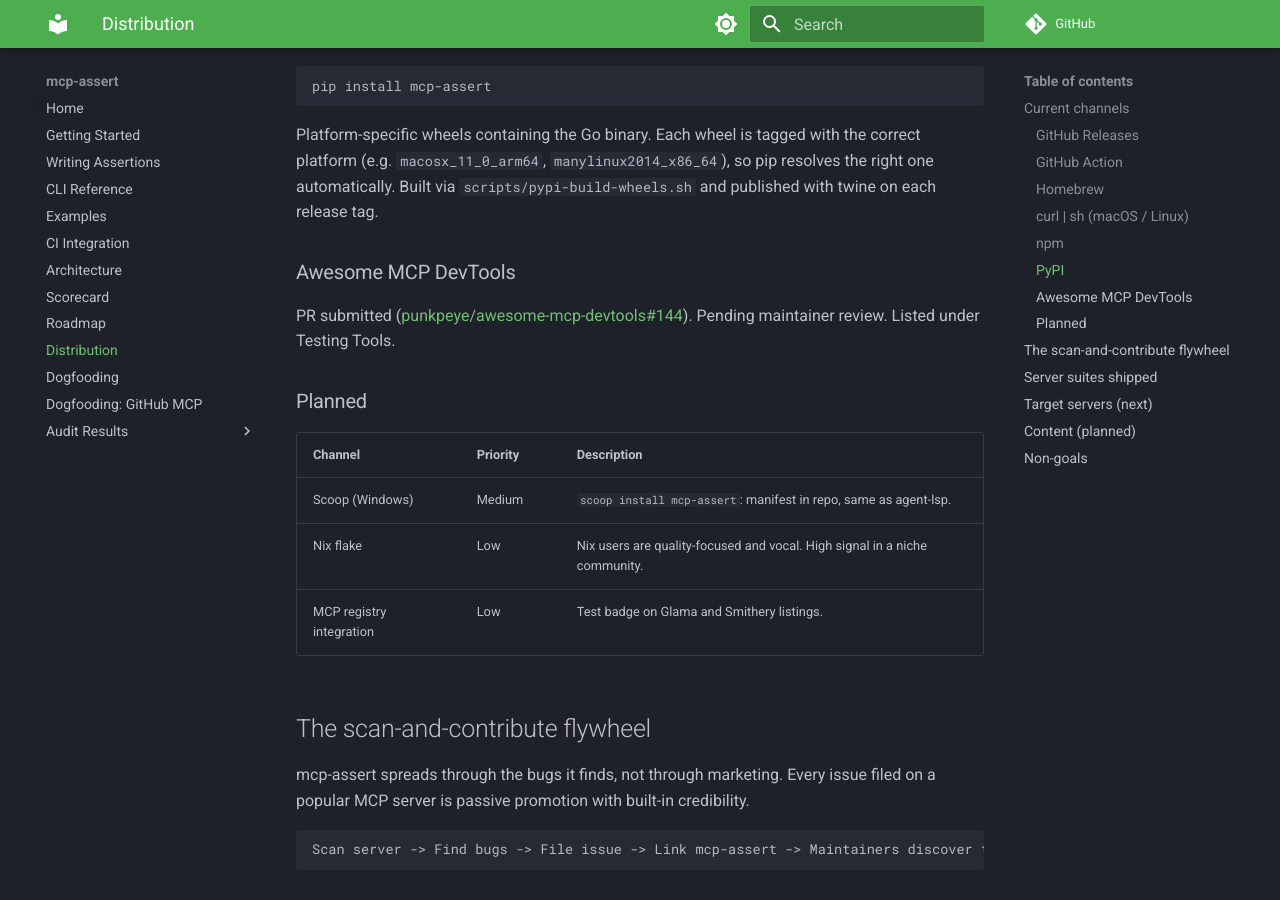
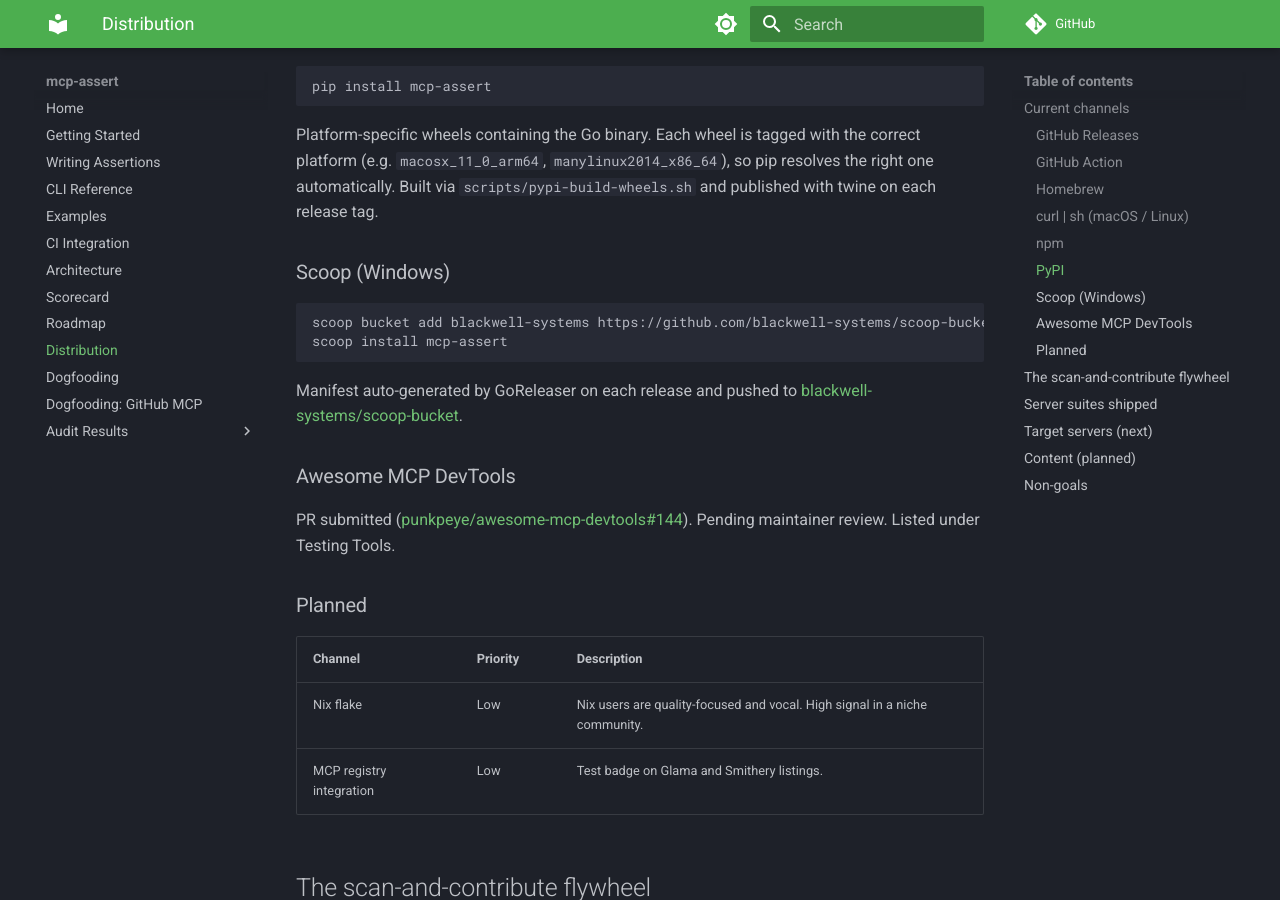
Before and after one commit to blackwell-systems/mcp-assert, an MkDocs documentation site: the page built from docs/distribution.md, in a window 1280 px wide and 900 px high, scrolled down 1200 px. Built offline with MkDocs 1.6.1 and Material for MkDocs 9.7.7, drawn with Linux system fonts in a browser that asks for light colours; comment, search, counter and statistics services are not loaded.

Commit message:
feat: add Scoop distribution for Windows
GoReleaser auto-generates manifest and pushes to blackwell-systems/scoop-bucket
on each release tag. Uses same GORELEASER_TAP_TOKEN as Homebrew.

````diff
--- a/docs/distribution.md
+++ b/docs/distribution.md
@@ -42,6 +42,13 @@
 ```
 Platform-specific wheels containing the Go binary. Each wheel is tagged with the correct platform (e.g. `macosx_11_0_arm64`, `manylinux2014_x86_64`), so pip resolves the right one automatically. Built via `scripts/pypi-build-wheels.sh` and published with twine on each release tag.
 
+### Scoop (Windows)
+```powershell
+scoop bucket add blackwell-systems https://github.com/blackwell-systems/scoop-bucket
+scoop install mcp-assert
+```
+Manifest auto-generated by GoReleaser on each release and pushed to [blackwell-systems/scoop-bucket](https://github.com/blackwell-systems/scoop-bucket).
+
 ### Awesome MCP DevTools
 PR submitted ([punkpeye/awesome-mcp-devtools#144](https://github.com/punkpeye/awesome-mcp-devtools/pull/144)). Pending maintainer review. Listed under Testing Tools.
 
@@ -49,7 +56,6 @@
 
 | Channel | Priority | Description |
 |---------|----------|-------------|
-| Scoop (Windows) | Medium | `scoop install mcp-assert`: manifest in repo, same as agent-lsp. |
 | Nix flake | Low | Nix users are quality-focused and vocal. High signal in a niche community. |
 | MCP registry integration | Low | Test badge on Glama and Smithery listings. |
 
````
Also changed, not shown: .goreleaser.yml (+10 -0 lines), CHANGELOG.md (+1 -0 lines), FEATURES.md (+2 -1 lines), README.md (+4 -0 lines), docs/getting-started.md (+4 -0 lines), docs/index.md (+1 -0 lines).
